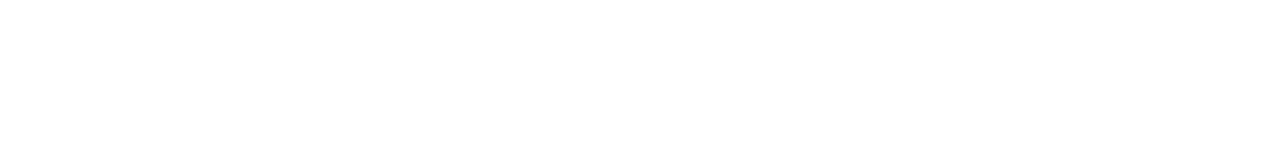
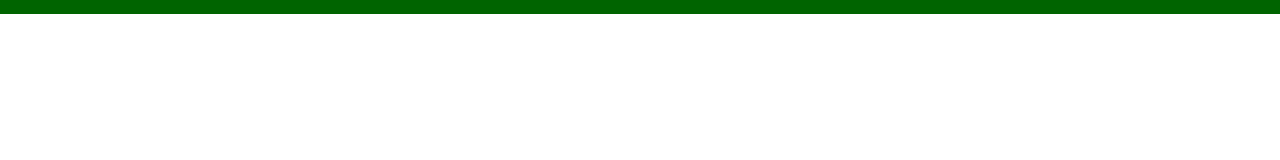
Before and after one commit to realmah06/mamujaheed, a plain HTML site: page dashboard.html in a window 1280 px wide. Drawn offline with Linux system fonts and the light colour scheme; a web font is replaced by a local one.

Commit message:
Update dashboard.html

```diff
--- a/dashboard.html
+++ b/dashboard.html
@@ -16,8 +16,8 @@
             padding: 0;
         }
          .nav{
-             background-color: darkgrenn;
-/*              color: #fff; */
+             background-color: darkgreen;
+             color: #fff;
              top: 0;
              position: fixed;
              width: 100%;
@@ -26,6 +26,7 @@
              padding: 7px;
              font-size: 18px;
              font-weight: bold;
+         }
     </style>
 <body>
     <div class="nav">
```
